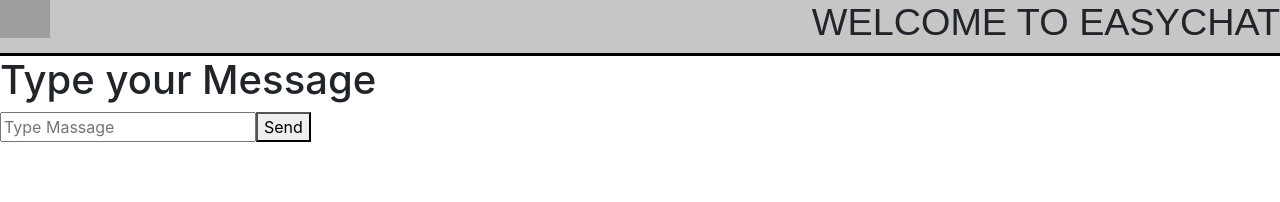
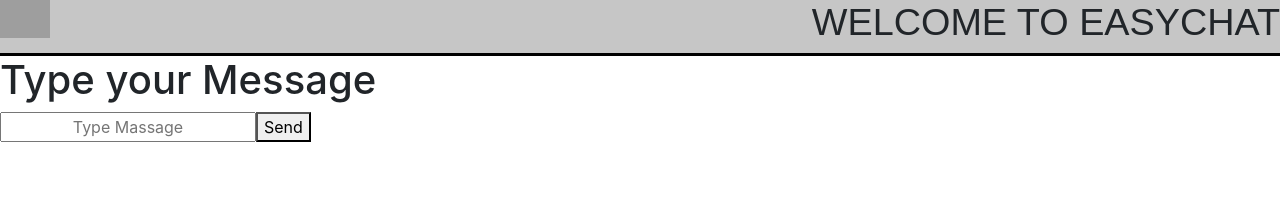
Before and after one commit to FHS-SWL1-chatbots/easychat_real, an Angular app in the folder easychat/: page / in a window 1280 px wide. Shown: the top 202 px of the page. Built offline with nearby package versions, Linux system fonts and the light colour scheme; grey boxes are pictures that could not be loaded.

Commit message:
eingabe1

```diff
--- a/easychat/src/app/app.component.css
+++ b/easychat/src/app/app.component.css
@@ -0,0 +1,5 @@
+#Eingabefeld {
+    text-align: center;
+
+
+}
--- a/easychat/src/app/app.component.html
+++ b/easychat/src/app/app.component.html
@@ -1,6 +1,6 @@
 <app-header></app-header>
 <h1>Type your Message</h1>
 <form method="get" action="">
-    <input id="Eingabefeld" type="text" placeholder="Type Massage" name="modul" />
+    <input id="Eingabefeld" type="text" placeholder="Type Massage" name="modul" aria-multiline="true"/>
     <button>Send</button>
 <app-footer></app-footer>
```
